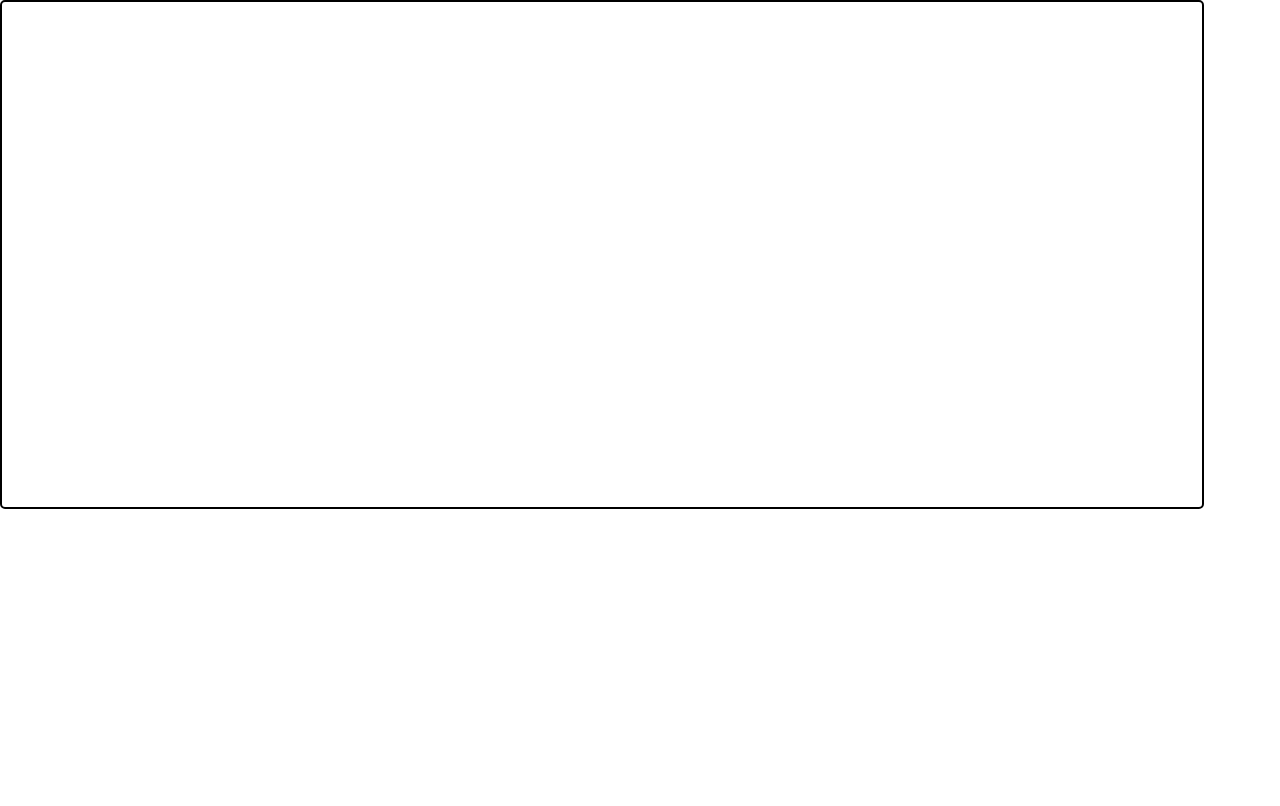
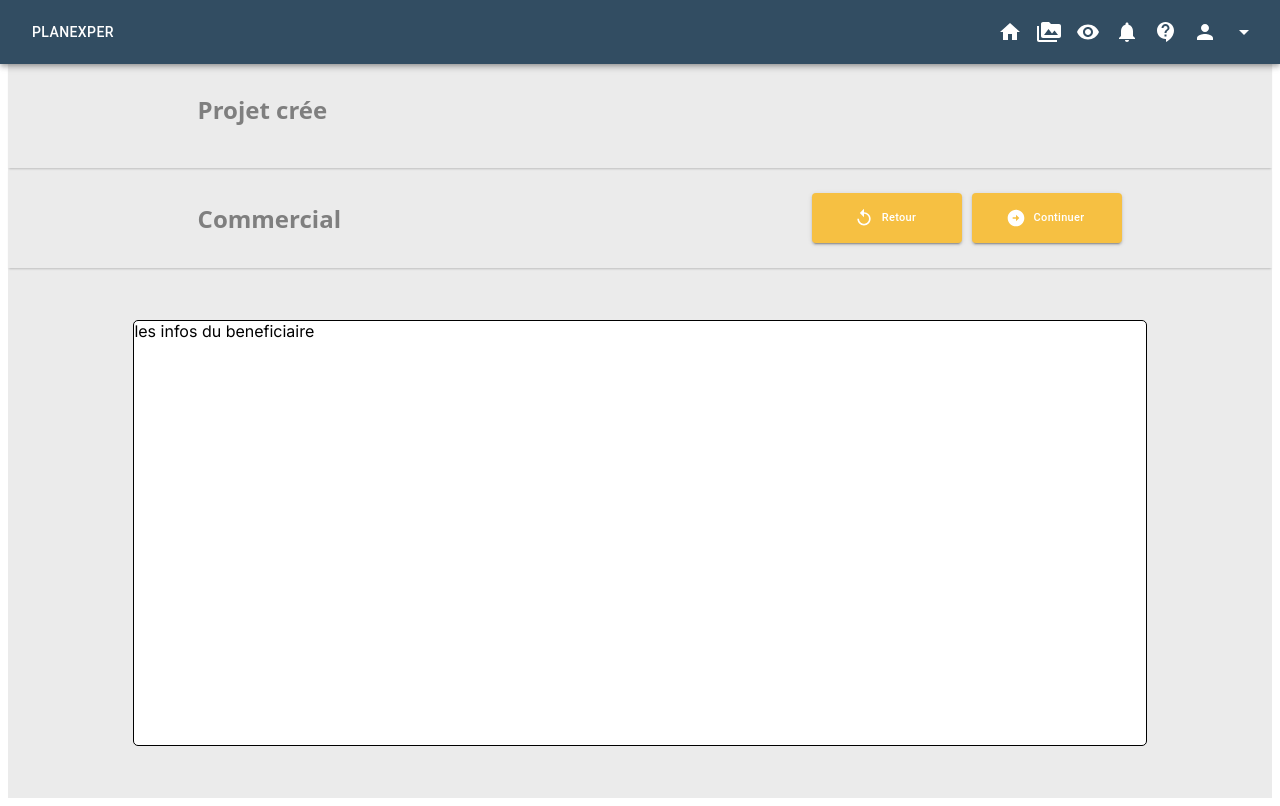
Before and after one commit to accardigianni/planexperbeta, a Next.js app: page / in a window 1280 px wide. Built offline with nearby package versions, Linux system fonts and the light colour scheme.

Commit message:
theme appliquer

```diff
--- a/src/app/component/board/BoardTemplate.tsx
+++ b/src/app/component/board/BoardTemplate.tsx
@@ -1,10 +1,14 @@
 import React from "react";
-import "./style.css";
+import "./styleBoard.css";
 
-export const Box = (): JSX.Element => {
-  return (
-    <div className="box">
-      <div className="content-BG" />
-    </div>
-  );
-};
+
+export default function BoardBeneficiaryInfo() {
+
+return(
+  <>
+  <div className="board">
+    les infos du beneficiaire
+  </div>
+  </>
+
+)}
--- a/src/app/component/board/style.css
+++ /dev/null
@@ -1,16 +0,0 @@
-.box{
-    height: 505px;
-    width: 1200px;
-}
-
-.content-BG{
-    background-color: white;
-    border: 2px solid black;
-    border-radius: 5px;
-    height: 505px;
-    left: 0;
-    position: fixed;
-    top: 0;
-    width: 1200px;
-
-}
--- /dev/null
+++ b/src/app/component/board/styleBoard.css
@@ -0,0 +1,7 @@
+.board{
+    height: 80%;
+    width: 80%;
+    border: 1px solid black;
+    border-radius: 5px;
+    background-color: white;
+}
--- /dev/null
+++ b/src/app/component/headBandProjectCréer/headBand.tsx
@@ -0,0 +1,12 @@
+import React from "react";
+import './styleHeadBand.css'
+
+export default function HeadBand (){
+return (
+    <>
+    <div className="headBand">
+       <span className="project"> Projet crée</span>
+    </div>
+    </>
+)
+}
--- /dev/null
+++ b/src/app/component/headBandProjectCréer/styleHeadBand.css
@@ -0,0 +1,15 @@
+.headBand{
+    height: 100%;
+    width: 100%;
+    display: flex;
+    align-items: center;
+    box-shadow: 0px 2px 2px -1px rgba(0, 0, 0, 0.2);
+}
+
+.project{
+    padding-left: 15%;
+    font-family: "Noto Sans";
+    font-size: 24px;
+    font-weight: 600;
+    color: rgb(127, 127, 127);
+}
--- a/src/app/component/navbar/Navbar.tsx
+++ b/src/app/component/navbar/Navbar.tsx
@@ -16,7 +16,8 @@ import ArrowDropDownIcon from '@mui/icons-material/ArrowDropDown';
 
 function Navbar() {
   return (
-      <AppBar >
+    <>
+      <AppBar sx={{ width: '100%' }} >
         <Toolbar sx={{ justifyContent: 'space-between',backgroundColor: '#324d62' }}>
           <Button sx={{ color: 'white' }}>PLANEXPER</Button>
           <Box sx={{ display: 'flex', gap: '15px' }}>
@@ -30,6 +31,7 @@ function Navbar() {
             </Box>
         </Toolbar>
       </AppBar>
+      </>
   );
 }
 
--- a/src/app/layout.tsx
+++ b/src/app/layout.tsx
@@ -1,5 +1,7 @@
 import type { Metadata } from "next";
 import { Inter } from "next/font/google";
+import { ThemeProvider } from '@mui/material/styles';
+import theme from "@/theme";
 // import "./globals.css";
 
 const inter = Inter({ subsets: ["latin"] });
@@ -16,7 +18,11 @@ export default function RootLayout({
 }>) {
   return (
     <html lang="en">
-      <body className={inter.className}>{children}</body>
+      <body className={inter.className}>
+      <ThemeProvider theme={theme}>
+        {children}
+        </ThemeProvider>
+        </body>
     </html>
   );
 }
--- a/src/app/page.tsx
+++ b/src/app/page.tsx
@@ -1,17 +1,11 @@
 // pages/index.tsx
 import React from 'react';
-import Navbar from './component/navbar/Navbar';
-import { ReturnButton } from './component/button/ReturnButton';
-import { ContinueButton } from './component/button/ContinueButton';
-import { Box } from './component/board/BoardTemplate';
+import Beneficiaire2 from './pages/beneficiaire2';
 
 export default function Home() {
   return (
-    <>
-        {/* <Navbar /> */}
-        {/* <ReturnButton />
-        <ContinueButton /> */}
-        <Box/>
-        </>
+    <div>
+    <Beneficiaire2 />
+    </div>
   );
 }
--- /dev/null
+++ b/src/app/pages/beneficiaire2.tsx
@@ -0,0 +1,35 @@
+
+import React from 'react';
+import Navbar from '../component/navbar/Navbar';
+import HeadBand from '../component/headBandProjectCréer/headBand';
+import { ReturnButton } from '../component/button/ReturnButton';
+import { ContinueButton } from '../component/button/ContinueButton';
+import BoardBeneficiaryInfo from '../component/board/BoardTemplate';
+import './styleBeneficiaire2.css'
+
+export default function Beneficiaire2() {
+    return (
+      <div>
+      <div className='parent'>
+        <div className="navbar">
+          <Navbar />
+        </div>
+        <div className="headbandCreateProject">
+          <HeadBand/>
+        </div>
+        <div className="commercialAndButton">
+          <div className='commercial'>
+            Commercial
+          </div>
+          <div className='button'>
+            <ReturnButton />
+            <ContinueButton />
+          </div>
+        </div>
+      <div className="cardInfo">
+        <BoardBeneficiaryInfo />
+      </div>
+      </div>
+          </div>
+    );
+  }
--- /dev/null
+++ b/src/app/pages/styleBeneficiaire2.css
@@ -0,0 +1,59 @@
+.parent {
+    display: grid;
+    grid-template-columns: repeat(4, 1fr);
+    grid-template-rows: 42px 118px 100px 530px ;
+    grid-column-gap: 0px;
+    grid-row-gap: 0px;
+    margin: 0;
+    width: 100%; /* Définir la largeur de la grille à 100% */
+    background-color: rgb(235, 235, 235);
+  }
+
+  .navbar {
+    grid-area: 1 / 1 / 2 / 5;
+    box-shadow: 0px 2px 2px -1px rgba(0, 0, 0, 0.2);
+  }
+
+  .headbandCreateProject {
+    grid-area: 2 / 1 / 3 / 5;
+  }
+
+  .commercialAndButton {
+    grid-area: 3 / 1 / 4 / 5;
+    height: 100%;
+    width: 100%;
+    display: flex;
+    align-items: center;
+    justify-content: space-between;
+    color: rgb(127, 127, 127);
+    box-shadow: 0px 2px 2px -1px rgba(0, 0, 0, 0.2);
+  }
+
+.commercial{
+    display: flex;
+    align-items: center;
+    padding-left: 15%;
+    font-family: "Noto Sans";
+    font-size: 24px;
+    font-weight: 600;
+    width: 60%;
+    height: 100%;
+}
+.button {
+    padding-right:150px;
+    /* grid-column: 3 /  2; */
+    display: flex;
+    align-items: center;
+    justify-content: flex-end;
+    gap: 10px;
+    width: 40%;
+    height: 100%;
+}
+
+.cardInfo {
+    grid-area: 4 / 1 / 5 / 5;
+    width: 100%;
+    display: flex;
+    align-items: center;
+    justify-content: center;
+}
--- a/src/theme.tsx
+++ b/src/theme.tsx
@@ -1,13 +1,14 @@
+'use client';
 import { createTheme } from '@mui/material/styles';
 
 const theme = createTheme({
   palette: {
     primary: {
-    //   light: '#757ce8',
       main: '#283e50',
-    //   dark: '#002884',
-    //   contrastText: '#fff',
     },
+    secondary:{
+      main:'#324d62'
+    }
   },
 });
 
```
